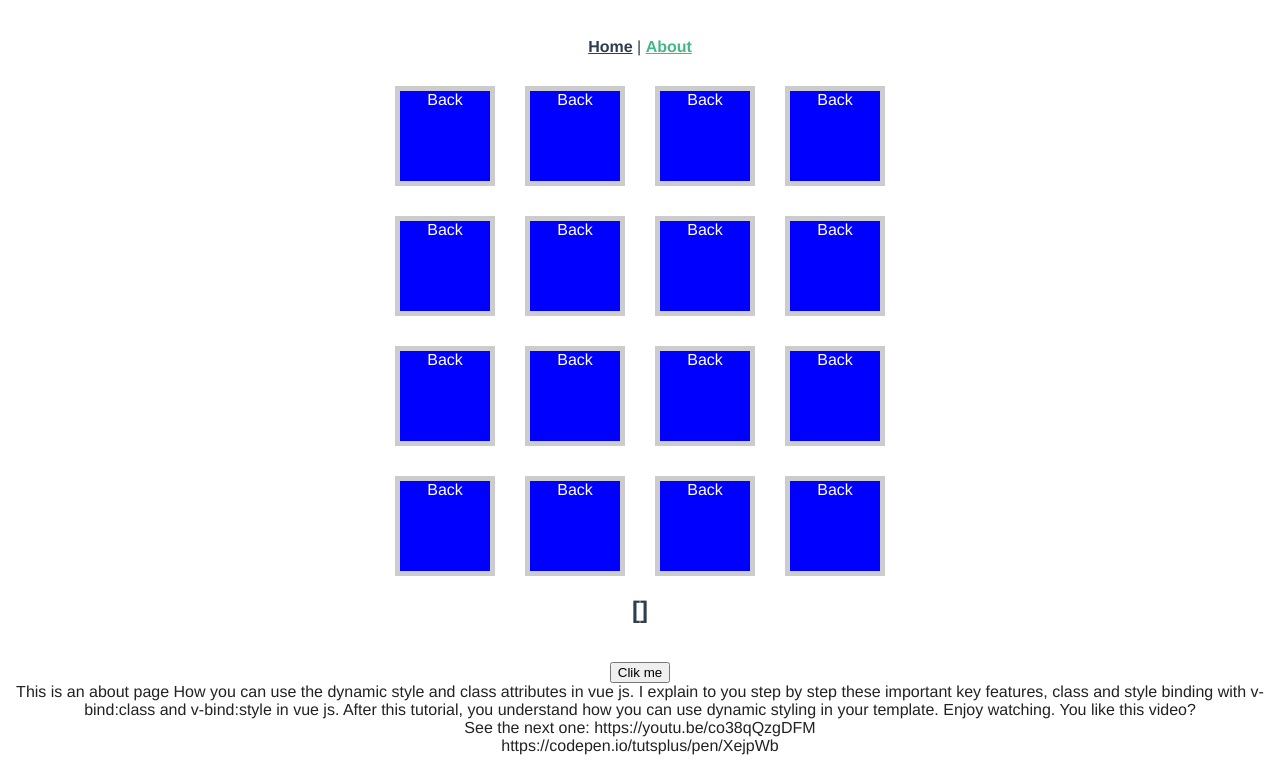
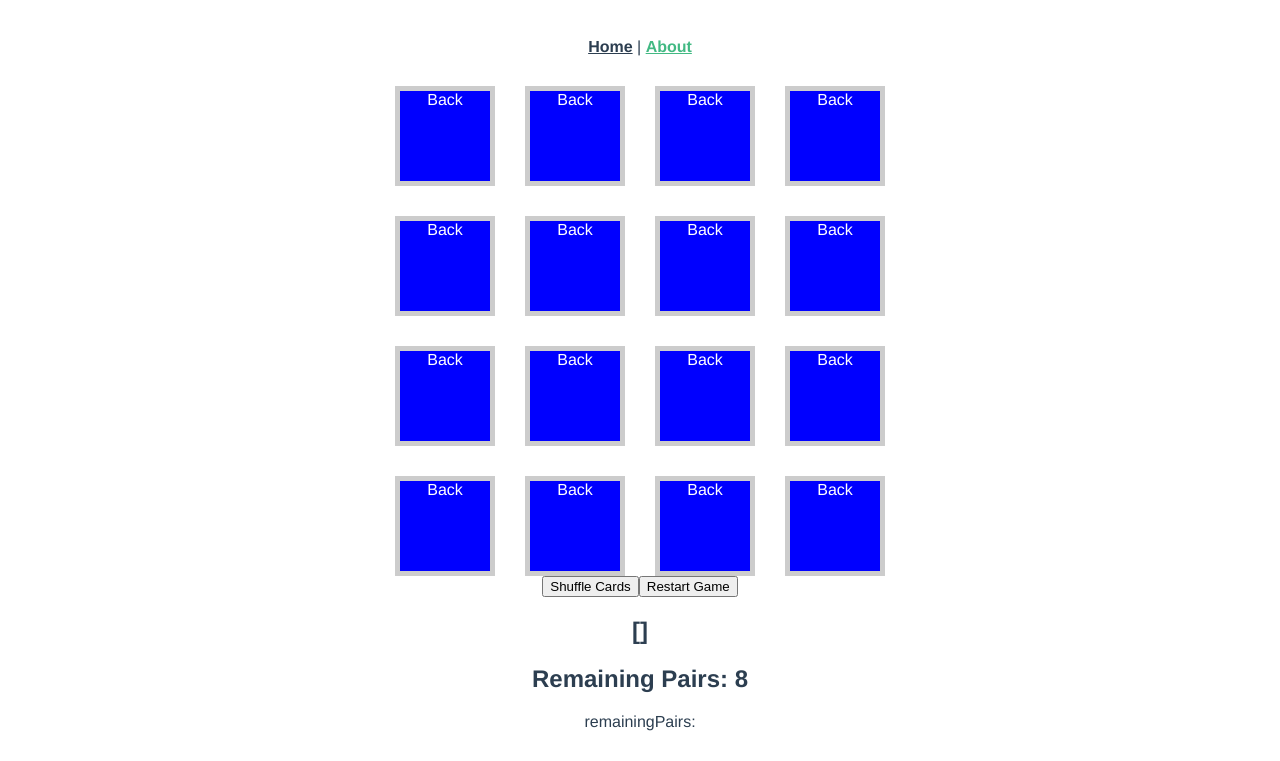
Before and after one commit to iamwjlee/H.bare-g-todo, a Vue app: page /about in a window 1280 px wide. Shown: the top 761 px of the page. Built offline with nearby package versions, Linux system fonts and the light colour scheme.

Commit message:
BenCodeZen2

```diff
--- a/package.json
+++ b/package.json
@@ -9,6 +9,7 @@
   },
   "dependencies": {
     "core-js": "^3.6.5",
+    "lodash": "^4.17.21",
     "mitt": "^3.0.0",
     "vue": "^3.0.0",
     "vue-router": "^4.0.0-0"
--- a/src/views/About.vue
+++ b/src/views/About.vue
@@ -8,10 +8,14 @@
         :visible="card.visible"
         @select-card="flipCard"
         :position="card.position"
+        :matched="card.matched"
         :value="card.value" />
     </section>
+    <button @click="shuffleCards" >Shuffle Cards</button>
+    <button @click="restartGame" >Restart Game</button>
     <h2> {{userSelection}}  </h2>
     <h2> {{status}}  </h2>
+    <p>remainingPairs: {{remainingPairs}} </p>
 
     <br>
 
@@ -57,8 +61,8 @@
 </template>
 
 <script>
-
-import {ref,watch} from 'vue'
+import _ from 'lodash'
+import {ref,watch,computed} from 'vue'
 import Card from './Card'
 export default {
   name: 'About',
@@ -69,17 +73,79 @@ export default {
     // const cardList= []
     const cardList=ref([])
     const userSelection=ref([])
-    const status= ref('')
-    for(let i=0;i<16;i++) cardList.value.push({
-        value: i,
-        visible: false,
-        position: i
+    //const status= ref('')
+    const status=computed(()=>{
+      if(remainingPairs.value==0) return 'Player wins!'
+      else return `Remaining Pairs: ${remainingPairs.value}`
+
     })
+    const remainingPairs=computed(()=>{
+      const remainingCards=cardList.value.filter(card=>card.matched===false).length
+      return remainingCards/2
+
+    })
+    const shuffleCards = ()=>{
+      cardList.value=_.shuffle(cardList.value)
+
+    }
+    const restartGame=()=>{
+      shuffleCards()
+      cardList.value=cardList.value.map((card,index)=>{
+        return {
+          ...card,
+          matched: false,
+          visible: false,
+          position: index,
+        }
+      })
+
+    }
+
+    const cardItems = [1,2,3,4,5,6,7,8]
+    cardItems.forEach(item=>{
+      cardList.value.push({
+          value: item,
+          visible: false,
+          position: null,
+          matched: false
+
+      })
+      cardList.value.push({
+          value: item,
+          visible: false,
+          position: null,
+          matched: false
+
+      })
+
+    })
+
+    cardList.value=cardList.value.map((card,index)=>{
+      return {
+        ...card,
+        position: index
+      }
+    })
+
+    // for(let i=0;i<16;i++) cardList.value.push({
+    //     value: 8,
+    //     visible: false,
+    //     position: i,
+    //     matched: false
+
+    // })
     const flipCard=(payload)=>{
       cardList.value[payload.position].visible=true
 
       if(userSelection.value[0]) {
-        userSelection.value[1]=payload
+        //
+        if( userSelection.value[0].position===payload.position  &&
+             userSelection.value[0].faceValue ===   payload.faceValue) {
+          return
+        }
+        else {
+          userSelection.value[1]=payload
+        }
       }
       else {
         userSelection.value[0]=payload
@@ -92,14 +158,19 @@ export default {
         const cardTwo=currentValue[1]
 
         if(cardOne.faceValue===cardTwo.faceValue) {
-          status.value='Matched!'
+          //status.value='Matched!'
+          cardList.value[cardOne.position].matched=true
+          cardList.value[cardTwo.position].matched=true
+        }
+        else {
+
+          //status.value='Mismatch'
+          setTimeout(()=>{
+          cardList.value[cardOne.position].visible=false
+          cardList.value[cardTwo.position].visible=false
+          },2000)
 
         }
-        else {
-          status.value='Mismatch'
-        }
-        cardList.value[cardOne.position].visible=false
-        cardList.value[cardTwo.position].visible=false
 
         //console.log("That's it!")
         userSelection.value.length=0
@@ -110,7 +181,10 @@ export default {
       cardList,
       flipCard,
       userSelection,
-      status
+      status,
+      //remainingPairs
+      shuffleCards,
+      restartGame,
     }
   },
   data() {
--- a/src/views/Card.vue
+++ b/src/views/Card.vue
@@ -1,6 +1,6 @@
 <script>
     export default {
-        props: ['value','visible','position'],
+        props: ['value','visible','position','matched'],
         setup(props,context) {
              /* const visible=false
             return {
@@ -24,7 +24,7 @@
 <template>
     <div class="card" @click="selectCard" >
         <div v-if="visible" class="card-face is-front">
-            {{value}}
+            {{value}} - {{position}}  - {{matched}}
 
         </div>
         <div v-else class="card-face is-back">
```
Also changed, not shown: 1 other file (tests, documents, lock files or other folders).
